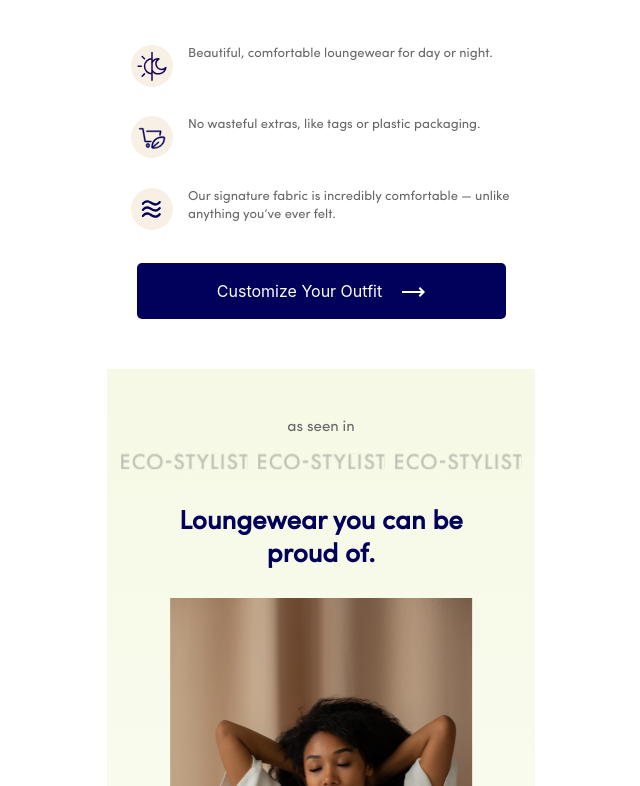
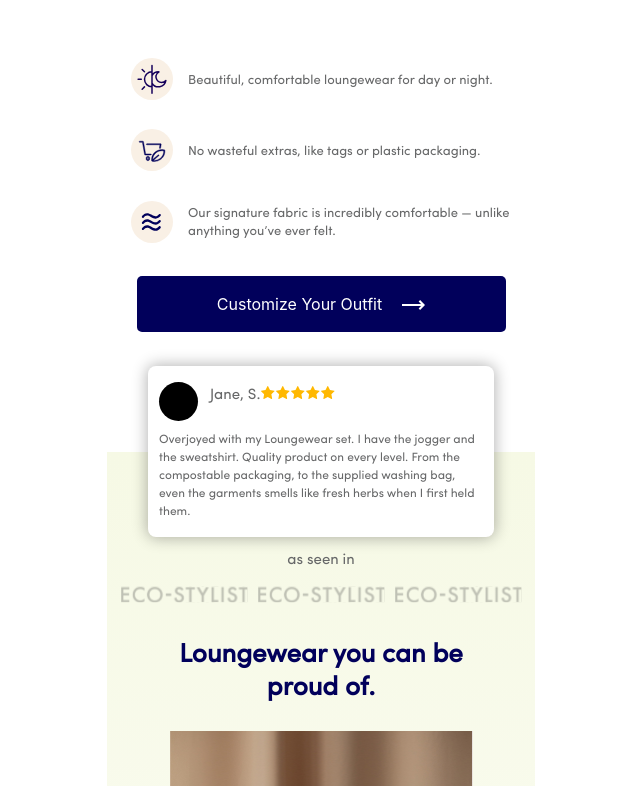
Before and after one commit to OlhaSuchok/testTask-ByTeex, a React (Create React App) app: page / in a window 1280 px wide. Shown: the part 434-1220 px from the top of the page, without its empty margins (319-959 px from the left). Built offline with nearby package versions, Linux system fonts and the light colour scheme.

Commit message:
Added a fixed block comment in the Hero section

```diff
--- a/src/components/DescribeSection/DescribeSection.styled.js
+++ b/src/components/DescribeSection/DescribeSection.styled.js
@@ -7,7 +7,7 @@ export const Section = styled.section`
   align-items: center;
 
   padding-bottom: 40px;
-  padding-top: 50px;
+  padding-top: 100px;
 
   margin-left: auto;
   margin-right: auto;
@@ -22,9 +22,7 @@ export const Section = styled.section`
   @media screen and (min-width: ${({ theme }) => theme.breakpoints.desktop}) {
     position: relative;
 
-    padding-left: 100px;
-    padding-right: 100px;
-    padding-bottom: 200px;
+    padding: 50px 100px 200px 100px;
 
     width: ${({ theme }) => theme.breakpoints.desktop};
   }
--- a/src/components/HeroSection/HeroSection.jsx
+++ b/src/components/HeroSection/HeroSection.jsx
@@ -1,4 +1,5 @@
 import MainButton from "components/common/MainButton/MainButton";
+import StarList from "components/common/StarList/StarList";
 
 import Logo from "images/commonIcons/Logo/Logo";
 import Sun from "images/heroIcons/Sun/Sun";
@@ -35,6 +36,12 @@ import {
   SecondTransparentBlock,
   SideImage,
   CenterImage,
+  Card,
+  CardIcon,
+  CardMainText,
+  CardText,
+  CardAvatarWrapper,
+  StarListNameWrapper,
 } from "./HeroSection.styled";
 
 export default function HeroSection() {
@@ -127,6 +134,21 @@ export default function HeroSection() {
         </DescriptionItem>
       </DescriptionList>
       <MainButton />
+      <Card>
+        <CardAvatarWrapper>
+          <CardIcon></CardIcon>
+          <StarListNameWrapper>
+            <CardMainText>Jane, S.</CardMainText>
+            <StarList />
+          </StarListNameWrapper>
+        </CardAvatarWrapper>
+        <CardText>
+          Overjoyed with my Loungewear set. I have the jogger and the
+          sweatshirt. Quality product on every level. From the compostable
+          packaging, to the supplied washing bag, even the garments smells like
+          fresh herbs when I first held them.
+        </CardText>
+      </Card>
     </Section>
   );
 }
--- a/src/components/HeroSection/HeroSection.styled.js
+++ b/src/components/HeroSection/HeroSection.styled.js
@@ -1,12 +1,14 @@
 import styled from "@emotion/styled";
 
 export const Section = styled.section`
+  position: relative;
+
   display: flex;
   flex-direction: column;
   justify-content: center;
   align-items: center;
 
-  padding: 13px 20px 50px 20px;
+  padding: 13px 20px 120px 20px;
 
   margin-left: auto;
   margin-right: auto;
@@ -22,9 +24,7 @@ export const Section = styled.section`
     justify-content: center;
     align-items: flex-start;
 
-    padding-top: 33px;
-    padding-left: 100px;
-    padding-right: 70px;
+    padding: 33px 70px 140px 100px;
 
     width: ${({ theme }) => theme.breakpoints.desktop};
   }
@@ -85,6 +85,10 @@ export const DescriptionList = styled.ul`
 
 export const DescriptionItem = styled.li`
   display: flex;
+  flex-direction: row;
+  align-items: center;
+  justify-content: flex-start;
+
   width: 100%;
 
   &:not(:last-child) {
@@ -121,7 +125,12 @@ export const LogoTitleWrapper = styled.div`
   }
 `;
 
-export const LogoWrapper = styled.div``;
+export const LogoWrapper = styled.div`
+  margin-bottom: 13px;
+  @media screen and (min-width: ${({ theme }) => theme.breakpoints.desktop}) {
+    margin-bottom: 60px;
+  }
+`;
 
 export const ImagesGroup = styled.div`
   position: relative;
@@ -236,3 +245,95 @@ export const CenterImage = styled.img`
     height: 373px;
   }
 `;
+
+export const Card = styled.div`
+  position: absolute;
+  bottom: -85px;
+
+  width: 346px;
+
+  padding: 16px 11px;
+  margin-right: 0;
+
+  border-radius: 8px;
+  background-color: #ffffff;
+  box-shadow: 0 0 15px 1px rgba(0, 0, 0, 0.3);
+
+  z-index: 2;
+
+  &:not(:last-child) {
+    margin-bottom: 20px;
+  }
+
+  @media screen and (min-width: ${({ theme }) => theme.breakpoints.desktop}) {
+    padding: 16px 19px;
+
+    &:not(:last-child) {
+      margin-right: 40px;
+    }
+    &:not(:last-child) {
+      margin-bottom: 0;
+    }
+    margin-bottom: 0;
+  }
+`;
+
+export const CardIcon = styled.div`
+  width: 39px;
+  height: 39px;
+
+  margin-bottom: 0;
+  margin-right: 12px;
+
+  background-color: #000000;
+  border-radius: 50px;
+`;
+
+export const CardMainText = styled.p`
+  font-size: 15px;
+  font-family: ${({ theme }) => theme.fonts.sofiaProRegular};
+  line-height: 1.9;
+
+  color: #676869;
+  margin-top: 0;
+
+  margin-bottom: 0;
+
+  @media screen and (min-width: ${({ theme }) => theme.breakpoints.desktop}) {
+    margin-right: 12px;
+  }
+`;
+
+export const CardText = styled.p`
+  text-align: left;
+  font-size: 12px;
+  font-family: ${({ theme }) => theme.fonts.sofiaProRegular};
+  line-height: 1.5;
+
+  color: #676869;
+
+  margin-top: 0;
+  margin-bottom: 0;
+`;
+
+export const CardAvatarWrapper = styled.div`
+  display: flex;
+  flex-direction: row;
+  justify-content: flex-start;
+  align-items: flex-start;
+
+  margin-bottom: 10px;
+`;
+
+export const StarListNameWrapper = styled.div`
+  display: flex;
+  justify-content: center;
+
+  flex-direction: row;
+  align-items: baseline;
+
+  @media screen and (min-width: ${({ theme }) => theme.breakpoints.desktop}) {
+    flex-direction: column;
+    align-items: flex-start;
+  }
+`;
```
